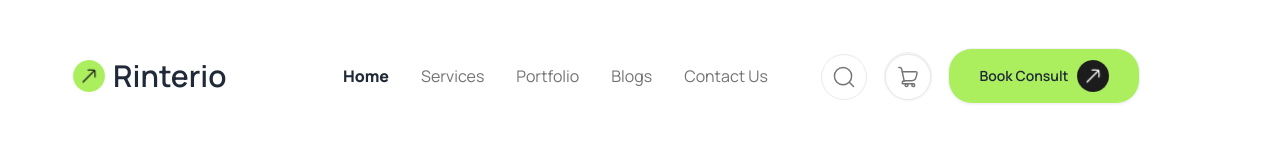
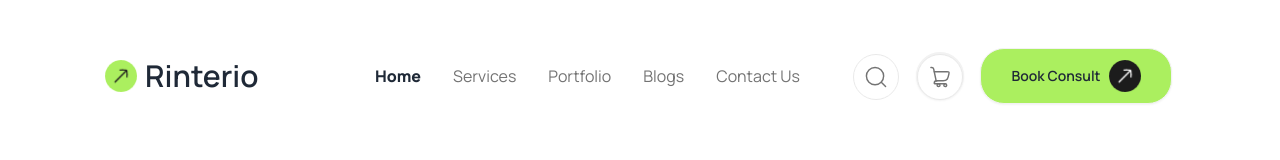
Before and after one commit to Rafiq6743/assin-ment-3, a plain HTML site: page index.html in a window 1280 px wide. Drawn offline with nearby package versions, Linux system fonts and the light colour scheme.

Commit message:
added change

```diff
--- a/index.html
+++ b/index.html
@@ -16,7 +16,7 @@
 
 </head>
 <body>
-    <div class="navbar  md:w-[1100px] ml-12 mt-10">
+    <div class="navbar  md:w-[1100px] ml-20 mt-10">
         <div class="navbar-start">
           <div class="dropdown">
             <div tabindex="0" role="button" class="btn btn-ghost lg:hidden">
```
